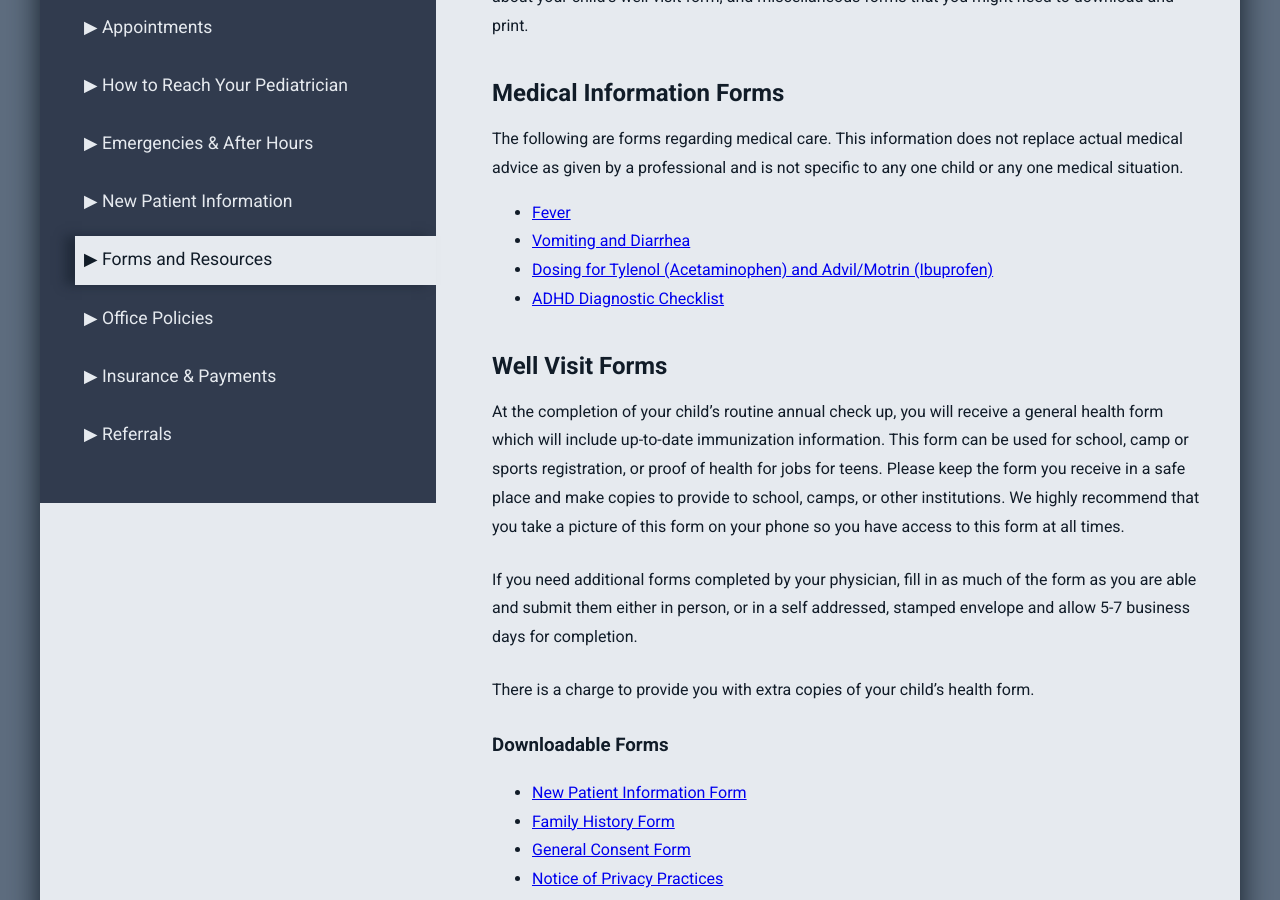
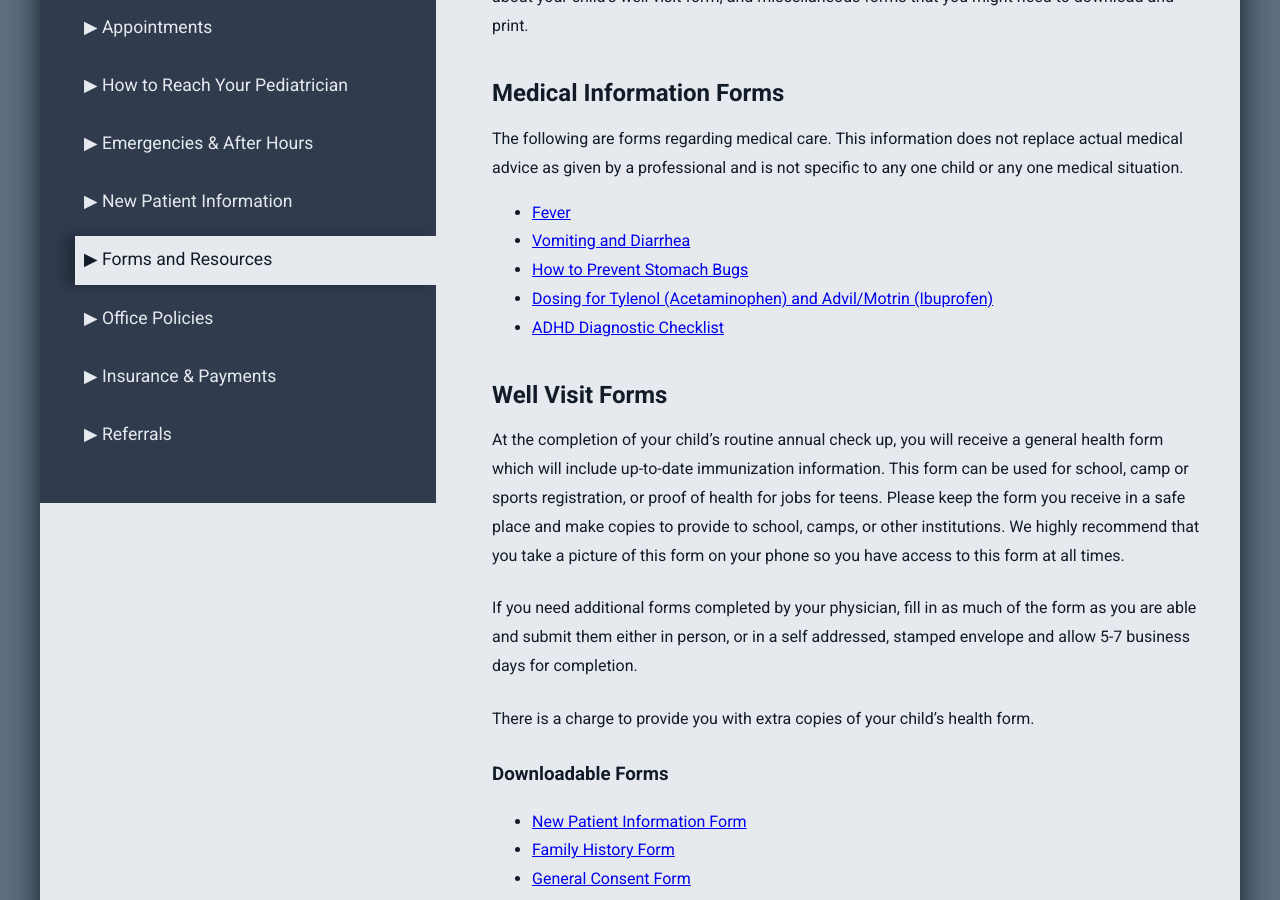
Before and after one commit to jameslittle230/rothrotterlaster, a Jekyll site: the page built from pages/resources.html, in a window 1280 px wide and 900 px high, scrolled down 357 px. Built offline with Jekyll 4.4.1, drawn with Linux system fonts in a browser that asks for light colours; nearby versions of some CDN libraries; some web fonts are replaced; comment, search, counter and statistics services are not loaded.

Commit message:
Add stomach bug document

```diff
--- a/pages/resources.html
+++ b/pages/resources.html
@@ -15,6 +15,7 @@ title: Resources
 <ul>
     <li><a href="/resources/fever.pdf">Fever</a></li>
     <li><a href="/resources/vomit-diarrhea.pdf">Vomiting and Diarrhea</a></li>
+    <li><a href="/resources/stomach-bugs.pdf">How to Prevent Stomach Bugs</a></li>
     <li><a href="/resources/drug-dosing.pdf">Dosing for Tylenol (Acetaminophen) and Advil/Motrin (Ibuprofen)</a></li>
     <li><a href="/resources/add-checklist.pdf">ADHD Diagnostic Checklist</a></li>
 </ul>
```
Also changed, not shown: 1 other file.
